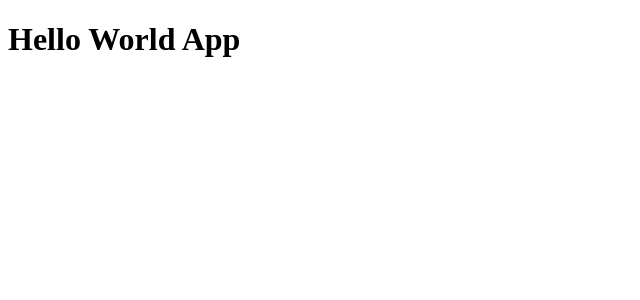
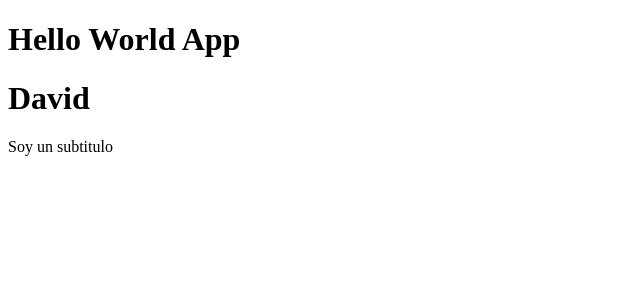
Before and after one commit to PrintHolamundo/counter-app, a React (Vite) app: page / in a window 1280 px wide. Shown: the top 300 px of the page, without its empty margins (0-640 px from the left). Built offline with nearby package versions, Linux system fonts and the light colour scheme.

Commit message:
Retornar varios Elementos (Fragment)

```diff
--- /dev/null
+++ b/src/FirstApp.jsx
@@ -0,0 +1,10 @@
+export const FirstApp = () => {
+
+    return (
+        <>
+            <h1>David</h1>
+            <p>Soy un subtitulo</p>
+        </>
+    );
+
+}
--- a/src/main.jsx
+++ b/src/main.jsx
@@ -1,10 +1,12 @@
 import React from 'react';
 import ReactDOM from 'react-dom/client';
+import { FirstApp } from './FirstApp.jsx';
 import { HelloWorldApp } from './HelloWorldApp.jsx';
 
 
 ReactDOM.createRoot(document.getElementById('root')).render(
     <React.StrictMode>
         <HelloWorldApp />
+        <FirstApp />
     </React.StrictMode>
 );
```
